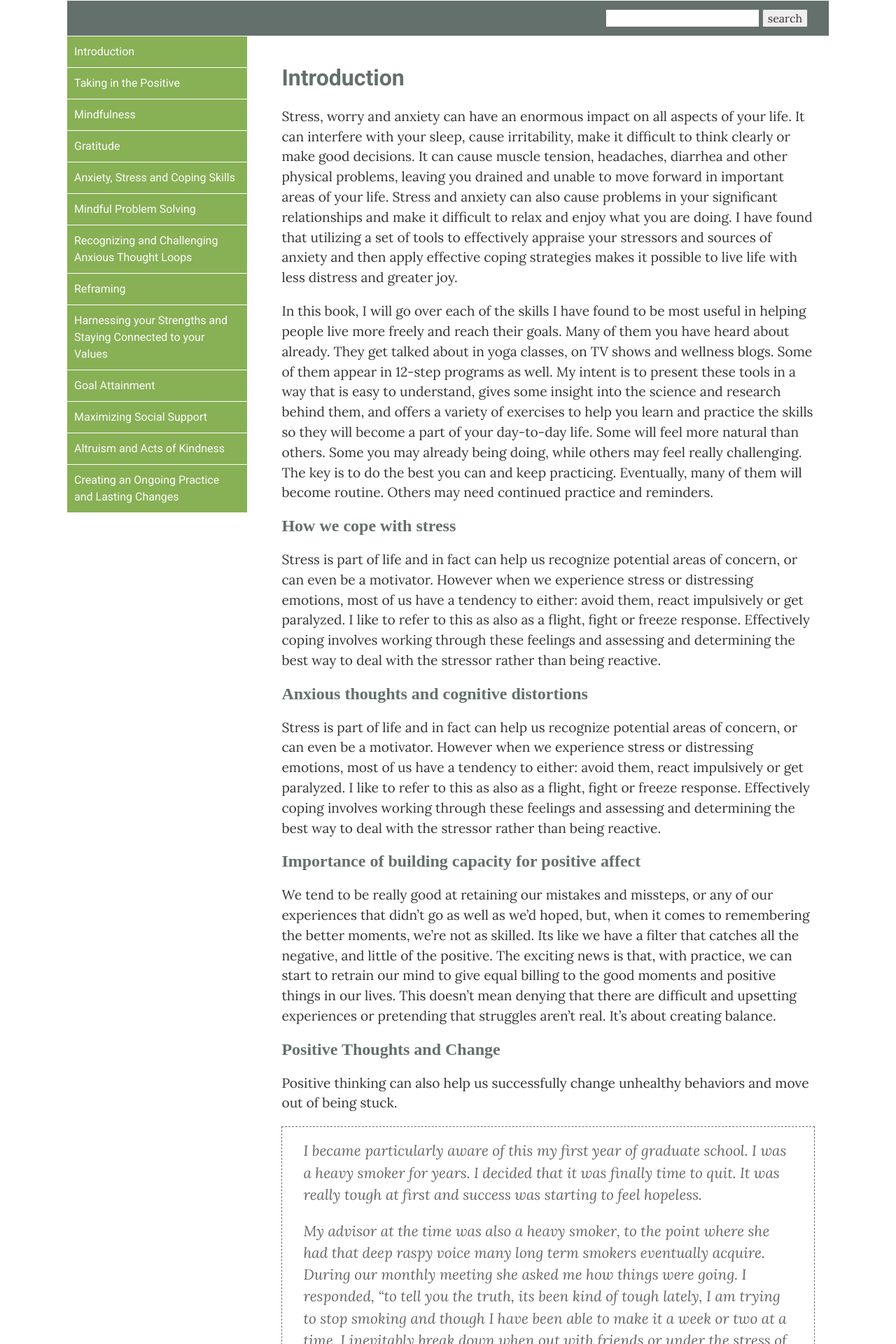
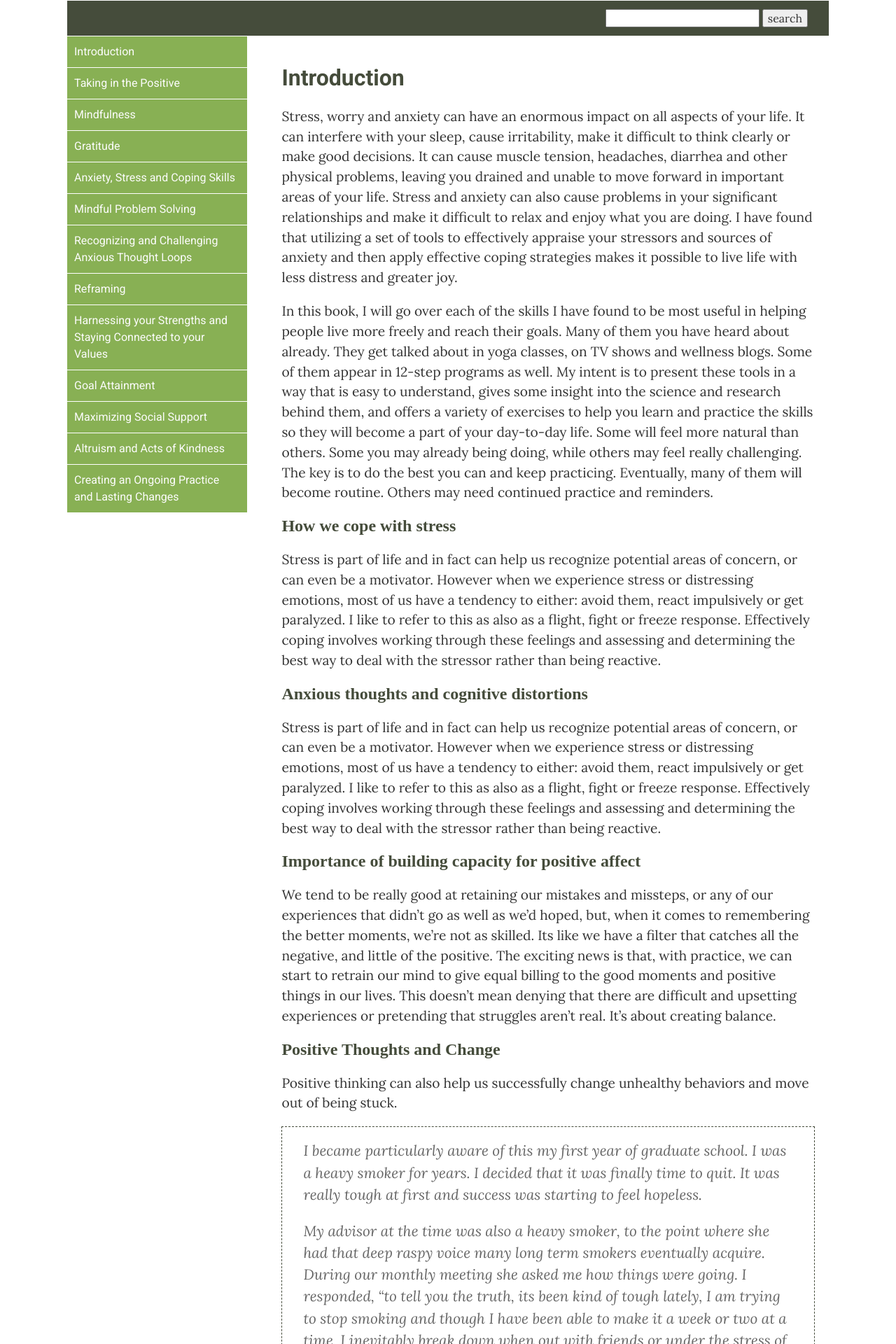
Before and after one commit to mtorres253/mtorres253.github.io, a Jekyll site: the page built from index.html, in a window 1280 px wide. Shown: the top 1920 px of the page at 70% size. Built offline with Jekyll 4.4.1, drawn with Linux system fonts in a browser that asks for light colours; nearby versions of some CDN libraries.

Commit message:
style changes

```diff
--- a/css/main.css
+++ b/css/main.css
@@ -24,7 +24,7 @@ p.top {
 }
 div.header {
     position: relative;
-    background-color: #64706c;
+    background-color: #454C3B;
     height: 50px;
     width: 100%;
 }
@@ -72,7 +72,7 @@ nav ul li a{
 }
 a {
     text-decoration: none;
-    color: #88B054;
+    color: #617D3C;
     font-weight: normal;
 }
 a:hover {
@@ -81,10 +81,10 @@ a:hover {
 h1 {
     font-size: 2em;
     font-family: 'Roboto', sans-serif;
-    color: #64706c;
+    color: #454C3B;
 }
 h2, h3 {
-    color: #64706c;
+    color: #454C3B;
 }
 footer {
     border-top: 1px solid #d5d5d5;
@@ -93,7 +93,7 @@ footer {
 }
 .story {
     display: block;
-    border: 1px dashed #64706c;
+    border: 1px dashed #454C3B;
     padding: 0px 30px 0px 30px;
 }
 .story p {
@@ -110,7 +110,7 @@ footer {
 .quote {
     display: block;
     color: #666666;
-    border: 1px dashed #64706c;
+    border: 1px dashed #454C3B;
     font-family: 'Lora', serif;
     font-style: italic;
     font-size: 1.3em;
```
